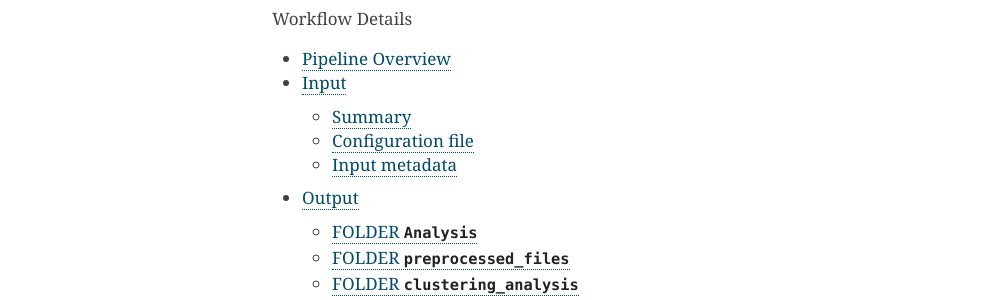
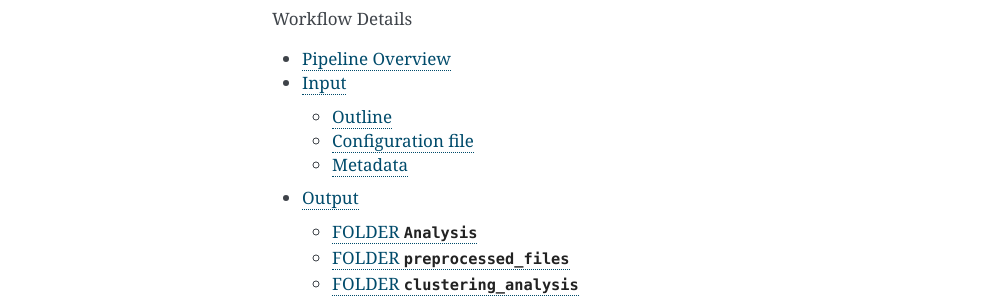
Before and after one commit to qiuxintao101/cobra, a Sphinx documentation site: the page built from docs/index.rst, in a window 1280 px wide. Shown: the part 876-1176 px from the top of the page, without its empty margins (148-1141 px from the left). Built offline with Sphinx 7.4.7, drawn with Linux system fonts in a browser that asks for light colours.

Commit message:
Update detail.rst

```diff
--- a/docs/detail.rst
+++ b/docs/detail.rst
@@ -54,7 +54,7 @@ Input
 ************************************************************
 
 
-Summary
+Outline
 ==============================
 
 The following files are needed to run *CoBRA* on your own experiment:
@@ -444,7 +444,7 @@ Details
 .. _section_metadata:
 
 
-Input metadata
+Metadata
 =============================================
 
   This file summarizes the data and corresponding available metadata  that should be used for the analysis. The format is flexible and may contain additional columns that are ignored by the pipeline, so it can be used to capture all available information in a single place. Importantly, the file must be saved as comma-separated, the exact name does not matter as long as it is correctly specified in the configuration file.
```
